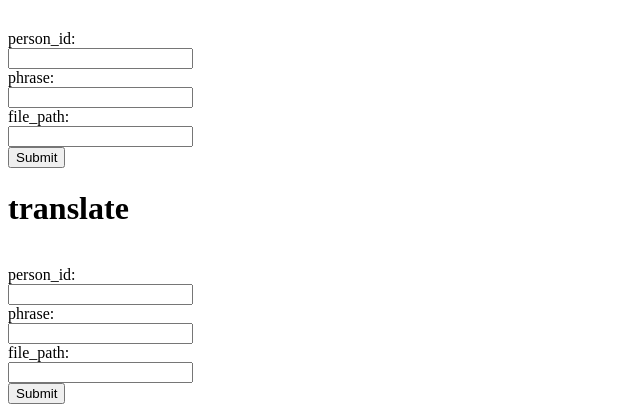
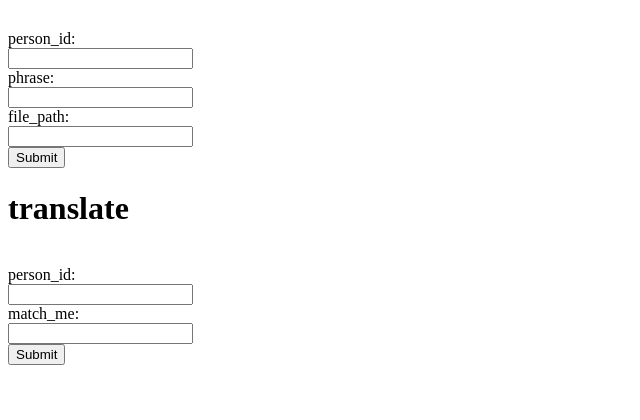
Before and after one commit to brooklyn2016/team-19, a PHP site: page / in a window 1280 px wide. Shown: the part 469-889 px from the top of the page, without its empty margins (0-640 px from the left). After the commit the page ends 834 px from the top, so only its background shows below. Run offline with PHP 8.4, Linux system fonts and the light colour scheme.

```diff
--- a/index.php
+++ b/index.php
@@ -35,8 +35,7 @@
 		<h1>translate</h1></br>
 		<form action="translate.php" method="post">
 			person_id: <br><input type="text" name="person_id"><br>
-			phrase: <br><input type="text" name="phrase"><br>
-			file_path: <br><input type="text" name="file_path"><br>
+			match_me: <br><input type="text" name="match_me"><br>
 			<input type="submit">
 		</form>
 	</a>
```
